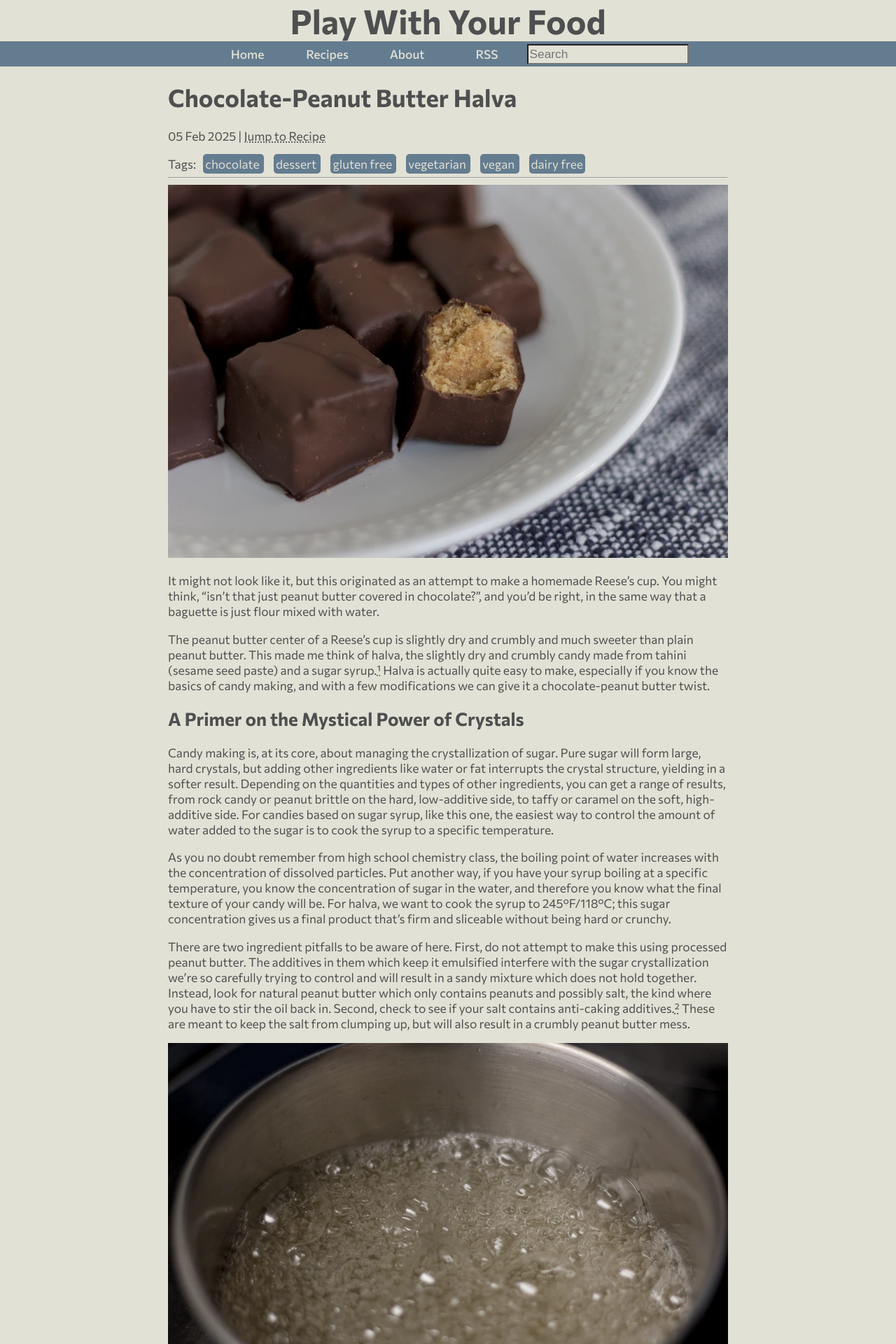
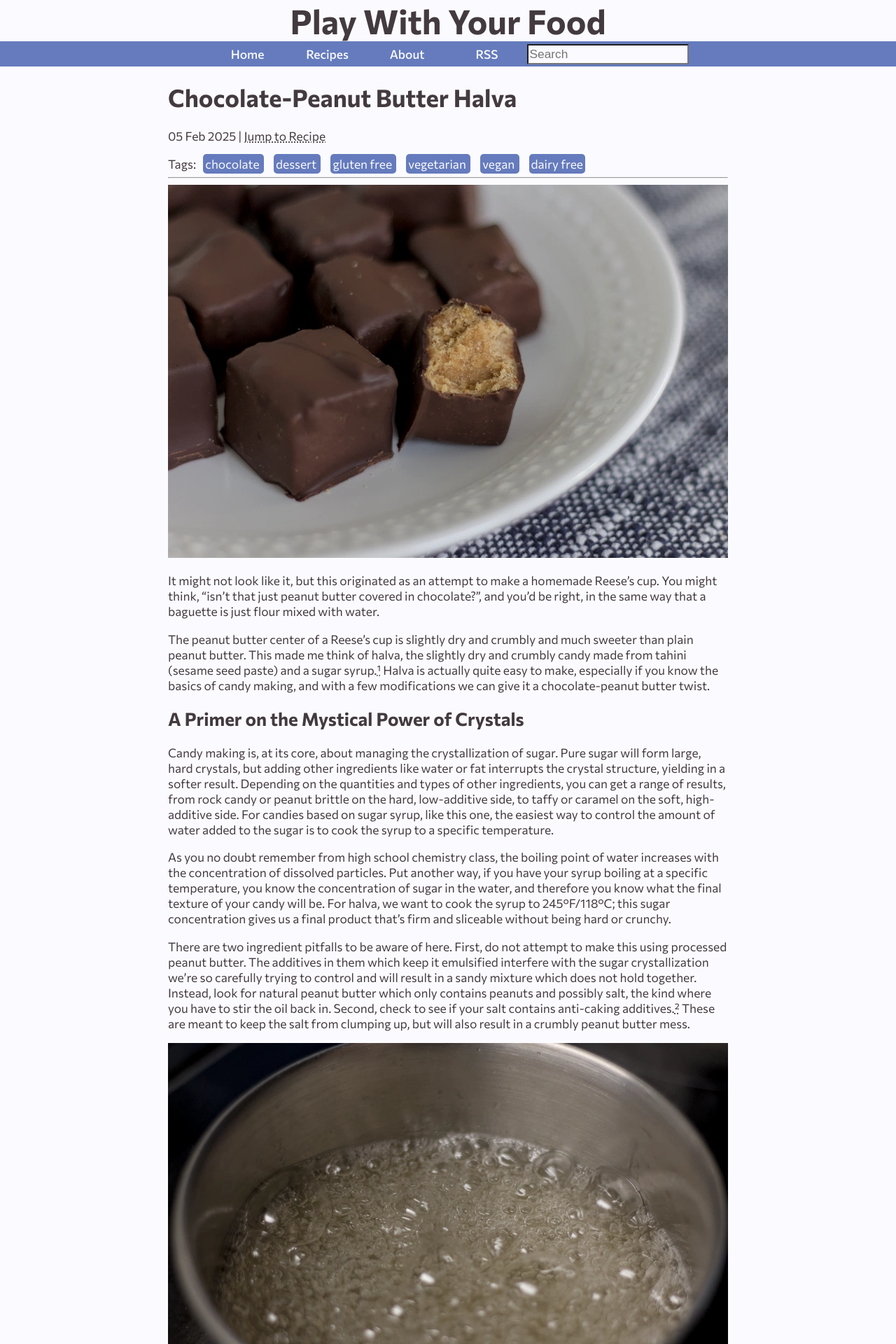
Before and after one commit to wugologist/play-with-your-food, a Jekyll site: the page built from _posts/2025-02-05-chocolate-peanut-butter-halva.md, in a window 1280 px wide. Shown: the top 1920 px of the page at 70% size. Built offline with Jekyll 4.4.1, drawn with Linux system fonts in a browser that asks for light colours.

Commit message:
update colors

```diff
--- a/_sass/main.scss
+++ b/_sass/main.scss
@@ -1,10 +1,10 @@
 @import url('https://fonts.googleapis.com/css2?family=Commissioner:wght@100..900&display=swap');
 
-$dark: #4E4F50;
-$light: #e2e1d5;
-$medium: #b9c0c4;
-$medium2: #838b8f;
-$accent: #647C90;
+$dark: #433A3F;
+$light: #FBFBFF;
+$medium: hsl(169, 11%, 75%);
+$medium2: #657b7a;
+$accent: #657bbd;
 $highlight: #d35b37;
 
 $radius: 7px;
@@ -103,7 +103,7 @@ table {
   }
 
   th:nth-child(1), td:nth-child(1) {
-    border-right: 2px solid $accent;
+    border-right: 2px solid $dark;
   }
 
   tr:nth-child(even) {
```
